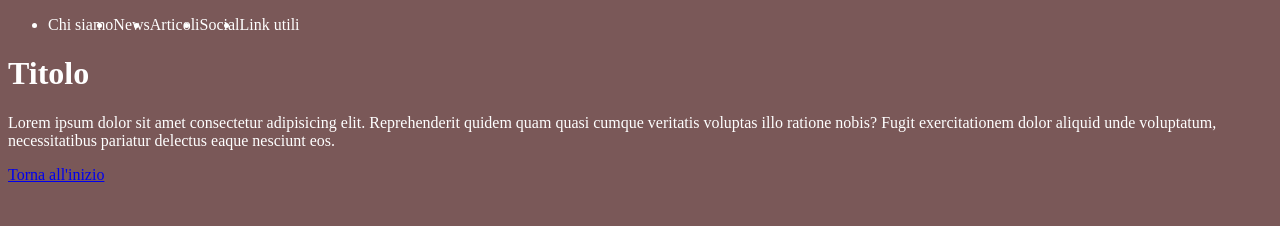
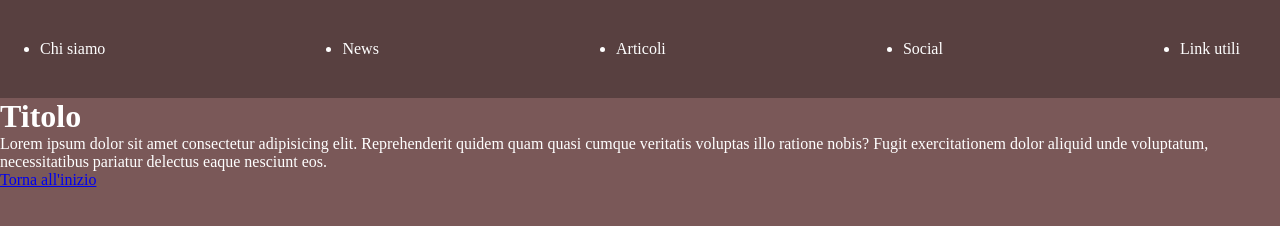
Before and after one commit to Hackademy-Part-time-29/Esercizio_01, a plain HTML site: page index.html in a window 1280 px wide. Drawn offline with Linux system fonts and the light colour scheme.

Commit message:
ho fatto qualche modifica alla navbar

```diff
--- a/style.css
+++ b/style.css
@@ -1,8 +1,27 @@
+*{
+    box-sizing: border-box;
+    margin: 0px;
+    padding: 0px;
+}
+
 body{
     background-color: rgb(122, 88, 88);
     color: white;
 }
 
+.navbar{
+    background-color:  rgb(88, 64, 64);
+    padding: 30px;
+
+}
+
 ul{
     display:flex;
+    justify-content: space-between;
+
 }
+
+ul li{
+    margin: 10px;
+
+}
```
